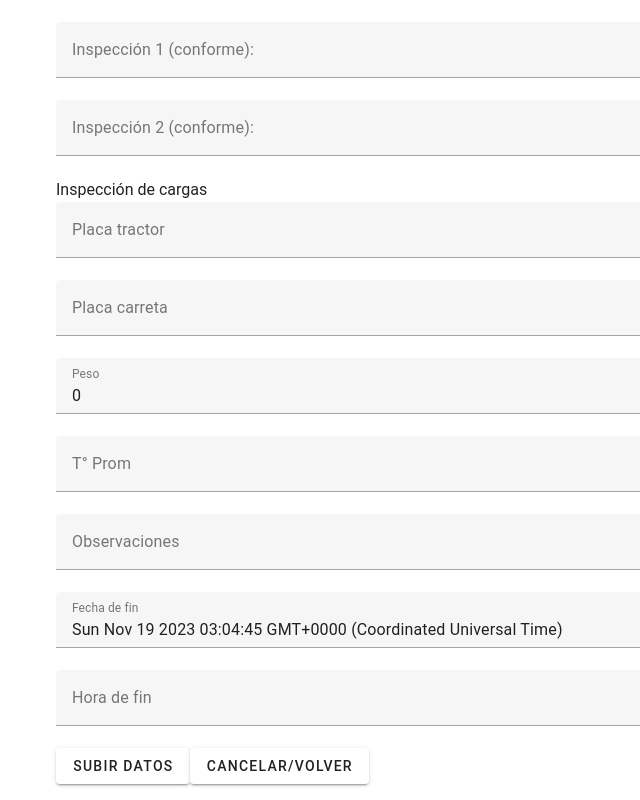
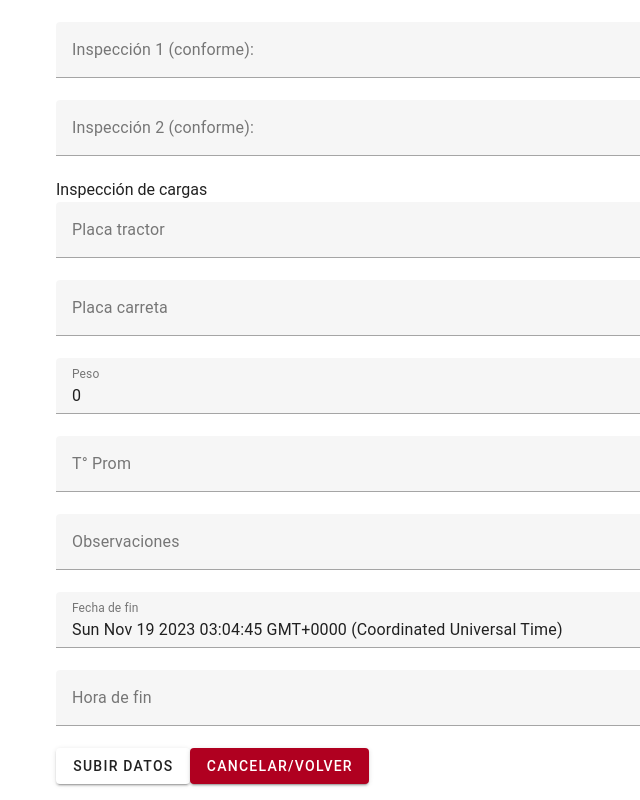
Before and after one commit to italo-casanova/poc-view, a Vue app: page /despachoHarina in a window 1280 px wide. Shown: the part 2002-2802 px from the top of the page, without its empty margins (0-640 px from the left). Built offline with nearby package versions, Linux system fonts and the light colour scheme.

Commit message:
sgs.harina1

```diff
--- a/src/components/DespachoHarina.vue
+++ b/src/components/DespachoHarina.vue
@@ -25,7 +25,7 @@
         <v-checkbox v-model="dispatchData.gravel" label="Ripio"></v-checkbox>
         <v-checkbox v-model="dispatchData.stretcher" label="Parihuela"></v-checkbox>
         <v-text-field v-model="dispatchData.other2" label="Otro"></v-text-field>
-        Inspección de unidades" required
+        Inspección de unidades
         <v-text-field v-model="dispatchData.tractor_plate1" label="Placa tractor"></v-text-field>
         <v-text-field v-model="dispatchData.cart_plate1" label="Placa carreta"></v-text-field>
         <v-text-field v-model="dispatchData.precint_number" label="N° Precinto"></v-text-field>
@@ -40,8 +40,8 @@
         <v-text-field v-model="dispatchData.endDate" label="Fecha de fin"></v-text-field>
         <v-text-field v-model="dispatchData.endHour" label="Hora de fin"></v-text-field>
         <!-- ... other fields ... -->
-        <v-btn @click="submitData">Subir Datos</v-btn>
-        <v-btn @click="resetForm">Cancelar/Volver</v-btn>
+        <v-btn @click="submitData" color=succes>Subir Datos</v-btn>
+        <v-btn @click="resetForm" color=error>Cancelar/Volver</v-btn>
       </v-form>
     </v-container>
   </template>
```
